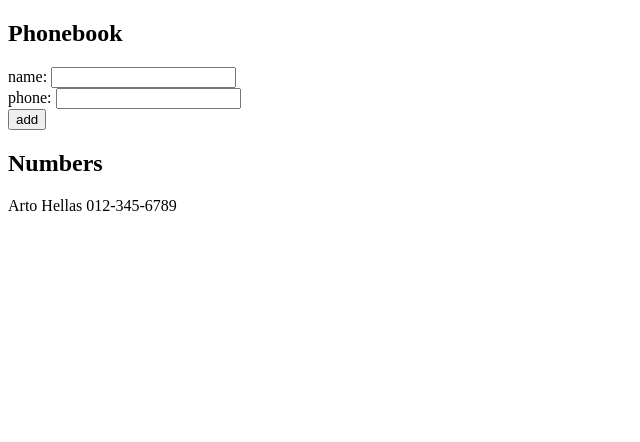
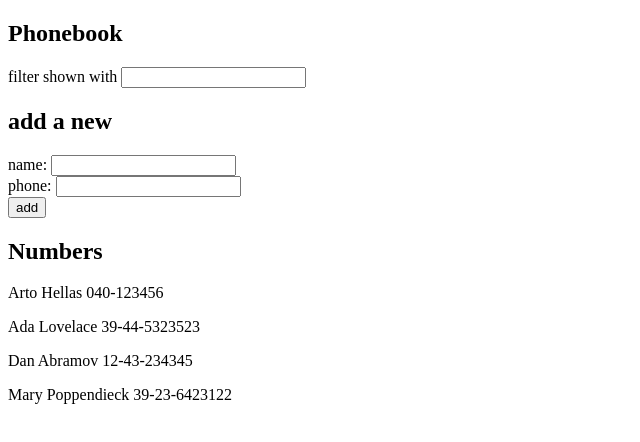
Before and after one commit to nik-nikols/fullstack-uhelsinki-part2, a React (Vite) app in the folder phonebook/: page / in a window 1280 px wide. Shown: the top 442 px of the page, without its empty margins (0-640 px from the left). Built offline with nearby package versions, Linux system fonts and the light colour scheme.

Commit message:
Exercise 2.9

```diff
--- a/phonebook/src/App.jsx
+++ b/phonebook/src/App.jsx
@@ -3,10 +3,14 @@
 
 const App = () => {
   const [persons, setPersons] = useState([
-    { name: 'Arto Hellas', phone: '012-345-6789' }
+    { name: 'Arto Hellas', phone: '040-123456', id: 1 },
+    { name: 'Ada Lovelace', phone: '39-44-5323523', id: 2 },
+    { name: 'Dan Abramov', phone: '12-43-234345', id: 3 },
+    { name: 'Mary Poppendieck', phone: '39-23-6423122', id: 4 }
   ])
   const [newName, setNewName] = useState('')
   const [newPhone, setNewPhone] = useState('')
+  const [filter, setFilter] = useState('')
 
   const addNew = (event) => {
     event.preventDefault()
@@ -34,9 +38,17 @@
     setNewPhone(event.target.value)
   }
 
+  const handleFilter = (event) => {
+    setFilter(event.target.value.toLowerCase())
+  }
+
+  const filteredPersons = persons.filter((value) => value.name.toLowerCase().includes(filter))
+
   return (
     <div>
       <h2>Phonebook</h2>
+      filter shown with <input value={filter} onChange={handleFilter} />
+      <h2>add a new</h2>
       <form onSubmit={addNew}>
         <div>
           name: <input value={newName} onChange={handleNewName} />
@@ -49,7 +61,7 @@
         </div>
       </form>
       <h2>Numbers</h2>
-      {persons.map(person => <Person key={person.name} value={person} />)}
+      {filteredPersons.map(person => <Person key={person.name} value={person} />)}
     </div>
   )
 }
```
